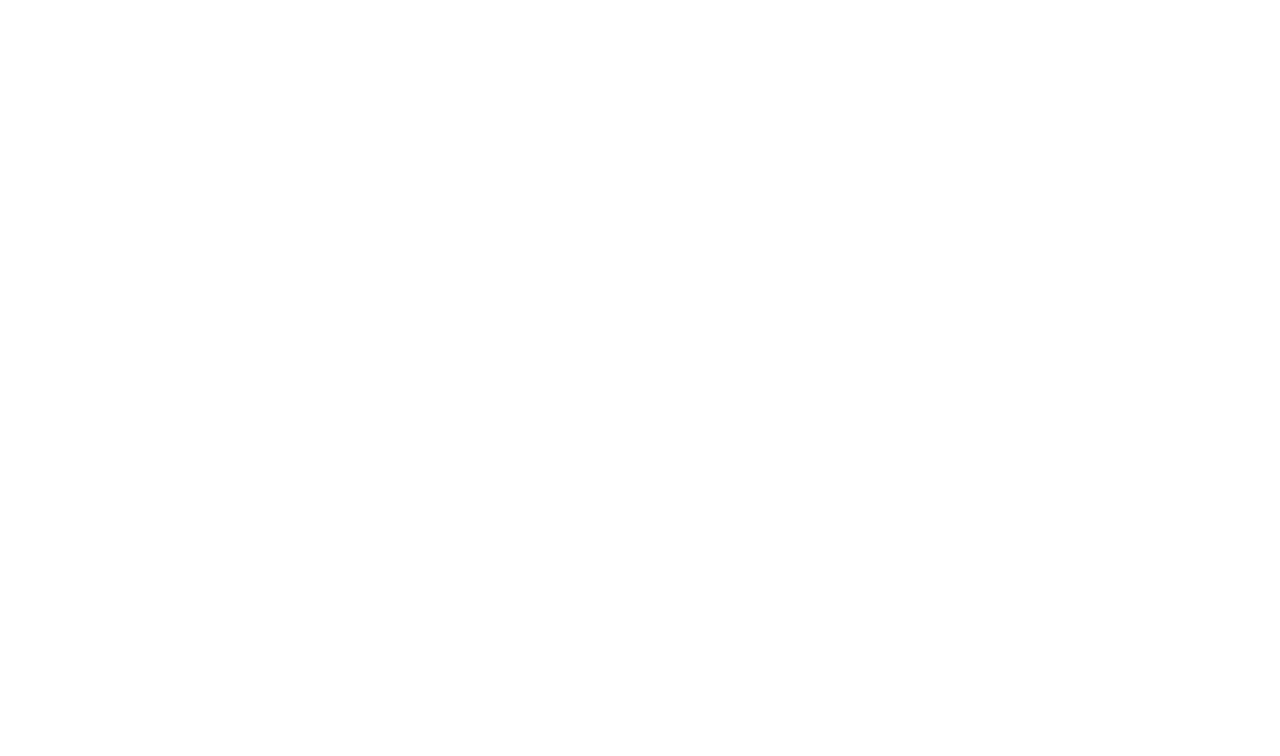
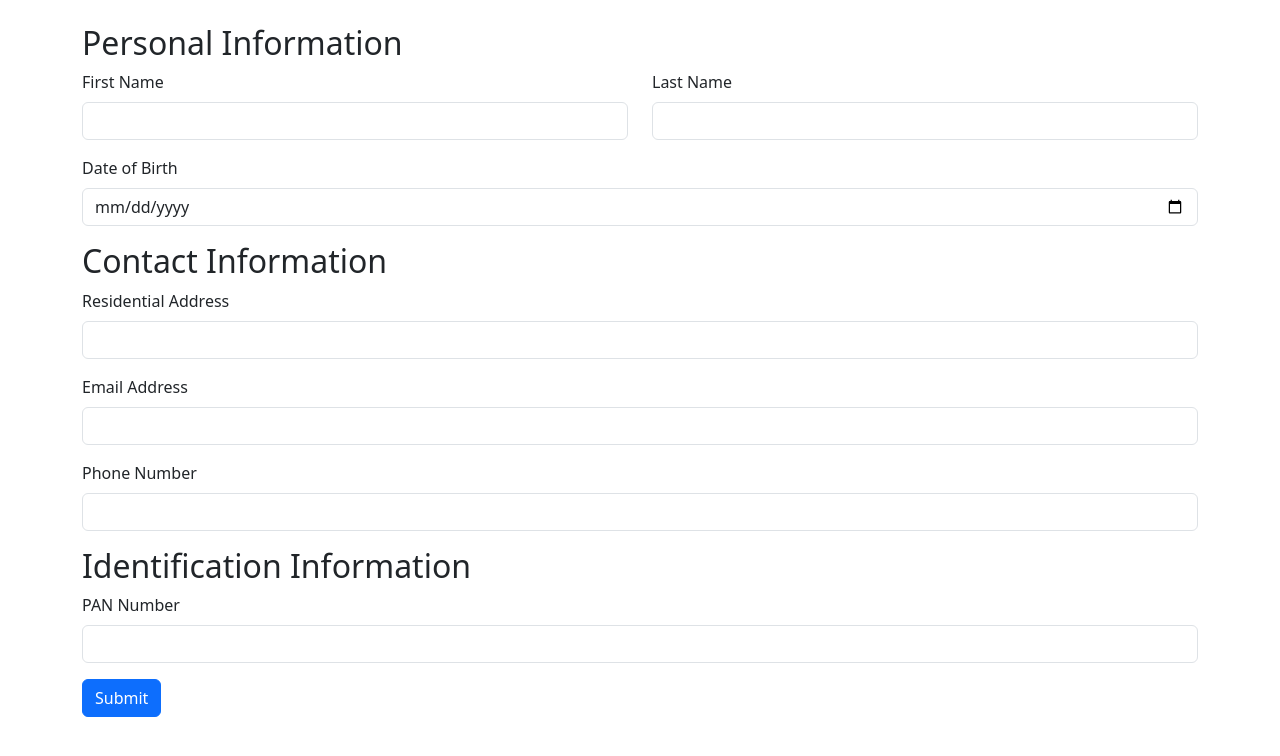
Before and after one commit to Harita-LTI/demo-retail-banking, a React (Create React App) app: page /admin in a window 1280 px wide. Before the commit this address had no page. Shown: the top 756 px of the page. Built offline with nearby package versions, Linux system fonts and the light colour scheme.

Commit message:
created customer list and create customer

```diff
--- a/src/App.tsx
+++ b/src/App.tsx
@@ -10,6 +10,8 @@
 //import Dashboard from "./Components/Dashboard/Dashboard";
 import Home from "./pages/HomePage";
 import LoginPage from "./pages/LoginPage";
+import CreateCustomer from "./pages/admin/CreateCustomer";
+import CustomerListTable from "./pages/admin/CustomerList";
 // import LoginPage from "./Components/layout/LogPage/Loginpage";
 // import Transactions from "./Components/Dashboard/TransactionList";
 // import Transaction from "./Components/layout/Main/TransactionHistory/TransactionHistory";
@@ -45,6 +47,8 @@
         <ContentContainer>
           <Routes>
             <Route path="/" element={<Home />} />
+            <Route path="/admin" element={<CreateCustomer />} />
+            <Route path="/admin/customers" element={<CustomerListTable />} />
             {/* <Route
               path="/dashboard"
               element={<ProtectedRoutes Comp={Dashboard} />}
--- /dev/null
+++ b/src/pages/admin/CreateCustomer.tsx
@@ -0,0 +1,123 @@
+import React, { AnyActionArg } from "react";
+import { useForm } from "react-hook-form";
+import { Container, Form, Button, Row, Col } from "react-bootstrap";
+
+const CreateCustomer = () => {
+  const {
+    register,
+    handleSubmit,
+    formState: { errors },
+  } = useForm();
+  const onSubmit = (data: any) => console.log(JSON.stringify(data));
+
+  return (
+    <Container className="mt-4">
+      <Form onSubmit={handleSubmit(onSubmit)}>
+        <h2>Personal Information</h2>
+        <Row className="mb-3">
+          <Form.Group as={Col}>
+            <Form.Label>First Name</Form.Label>
+            <Form.Control
+              type="text"
+              {...register("firstName", { required: true, maxLength: 20 })}
+            />
+            {errors.firstName && (
+              <Form.Text className="text-danger">
+                This field is required
+              </Form.Text>
+            )}
+          </Form.Group>
+          <Form.Group as={Col}>
+            <Form.Label>Last Name</Form.Label>
+            <Form.Control
+              type="text"
+              {...register("lastName", { required: true, maxLength: 20 })}
+            />
+            {errors.lastName && (
+              <Form.Text className="text-danger">
+                This field is required
+              </Form.Text>
+            )}
+          </Form.Group>
+        </Row>
+        <Form.Group className="mb-3">
+          <Form.Label>Date of Birth</Form.Label>
+          <Form.Control
+            type="date"
+            {...register("dateOfBirth", { required: true })}
+          />
+          {errors.dateOfBirth && (
+            <Form.Text className="text-danger">
+              This field is required
+            </Form.Text>
+          )}
+        </Form.Group>
+
+        <h2>Contact Information</h2>
+        <Form.Group className="mb-3">
+          <Form.Label>Residential Address</Form.Label>
+          <Form.Control
+            type="text"
+            {...register("residentialAddress", { required: true })}
+          />
+          {errors.residentialAddress && (
+            <Form.Text className="text-danger">
+              This field is required
+            </Form.Text>
+          )}
+        </Form.Group>
+        <Form.Group className="mb-3">
+          <Form.Label>Email Address</Form.Label>
+          <Form.Control
+            type="email"
+            {...register("email", {
+              required: true,
+              pattern: /^[a-z0-9._%+-]+@[a-z0-9.-]+\.[a-z]{2,4}$/,
+            })}
+          />
+          {errors.email && (
+            <Form.Text className="text-danger">
+              This field is required and must be a valid email address
+            </Form.Text>
+          )}
+        </Form.Group>
+        <Form.Group className="mb-3">
+          <Form.Label>Phone Number</Form.Label>
+          <Form.Control
+            type="tel"
+            {...register("phoneNumber", {
+              required: true,
+              pattern: /^[0-9]{10}$/,
+            })}
+          />
+          {errors.phoneNumber && (
+            <Form.Text className="text-danger">
+              This field is required and must be a 10-digit number
+            </Form.Text>
+          )}
+        </Form.Group>
+
+        <h2>Identification Information</h2>
+        <Form.Group className="mb-3">
+          <Form.Label>PAN Number</Form.Label>
+          <Form.Control
+            type="text"
+            {...register("panNumber", {
+              required: true,
+              pattern: /^[A-Z]{5}[0-9]{4}[A-Z]{1}$/,
+            })}
+          />
+          {errors.panNumber && (
+            <Form.Text className="text-danger">
+              This field is required and must be a valid PAN number
+            </Form.Text>
+          )}
+        </Form.Group>
+
+        <Button type="submit">Submit</Button>
+      </Form>
+    </Container>
+  );
+};
+
+export default CreateCustomer;
--- /dev/null
+++ b/src/pages/admin/CustomerList.tsx
@@ -0,0 +1,45 @@
+import React from "react";
+import { Table } from "react-bootstrap";
+const CustomerListTable = () => {
+  const dummyData = [
+    { number: 1, customerId: "C001", customerName: "John Doe" },
+    { number: 2, customerId: "C002", customerName: "Jane Smith" },
+    { number: 3, customerId: "C003", customerName: "Bob Johnson" },
+    { number: 4, customerId: "C004", customerName: "Alice Williams" },
+    { number: 5, customerId: "C005", customerName: "Charlie Brown" },
+    { number: 6, customerId: "C006", customerName: "Emily Davis" },
+    { number: 7, customerId: "C007", customerName: "Michael Miller" },
+    { number: 8, customerId: "C008", customerName: "Sarah Wilson" },
+    { number: 9, customerId: "C009", customerName: "David Lee" },
+    { number: 10, customerId: "C010", customerName: "Laura Clark" },
+  ];
+  return (
+    <Table
+      striped
+      bordered
+      hover
+      variant="light"
+      className="border-top border-bottom"
+    >
+      {" "}
+      <thead>
+        {" "}
+        <tr>
+          {" "}
+          <th>Number</th> <th>Customer ID</th> <th>Customer Name</th>{" "}
+        </tr>{" "}
+      </thead>{" "}
+      <tbody>
+        {" "}
+        {dummyData.map((data, index) => (
+          <tr key={index}>
+            {" "}
+            <td>{data.number}</td> <td>{data.customerId}</td>{" "}
+            <td>{data.customerName}</td>{" "}
+          </tr>
+        ))}{" "}
+      </tbody>{" "}
+    </Table>
+  );
+};
+export default CustomerListTable;
```
Also changed, not shown: src/index.js (+7 -7 lines), 1 other file (tests, documents, lock files or other folders).
